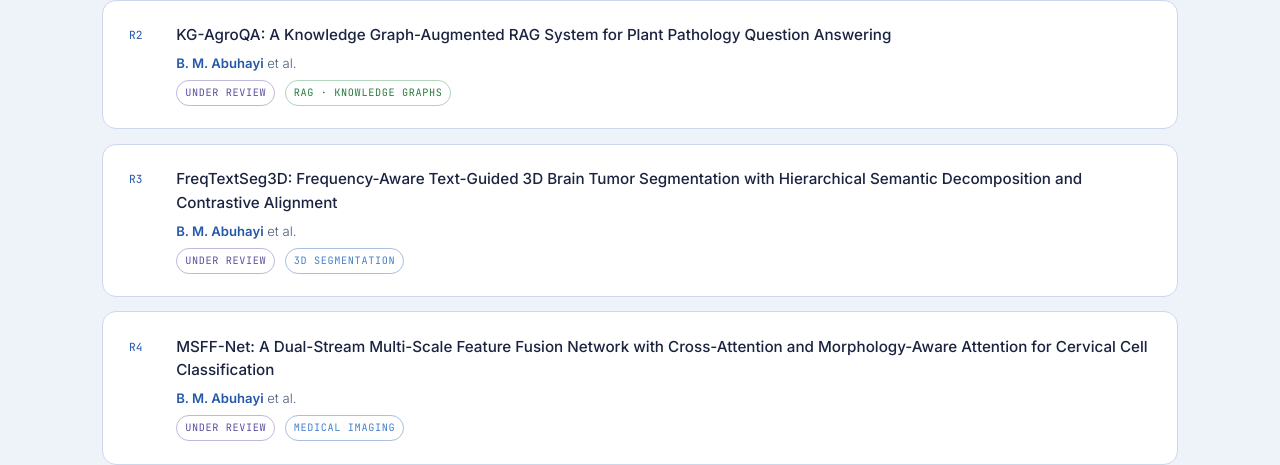
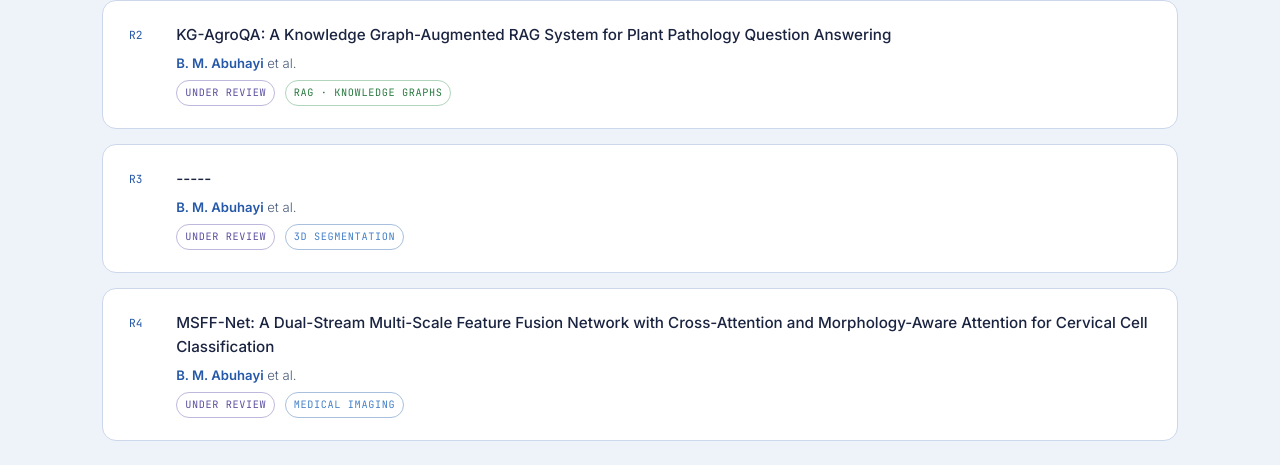
Before and after one commit to biniyam-mulugeta/biniyam-mulugeta.github.io, a plain HTML site: page index.html in a window 1280 px wide. Shown: the part 6582-7047 px from the top of the page. Drawn offline with Linux system fonts and the light colour scheme.

Commit message:
Update index.html

```diff
--- a/index.html
+++ b/index.html
@@ -504,7 +504,7 @@
       <div class="pub-item" data-tags="review medical">
         <span class="pub-num" style="color:var(--blue);">R3</span>
         <div class="pub-body">
-          <div class="pub-title">FreqTextSeg3D: Frequency-Aware Text-Guided 3D Brain Tumor Segmentation with Hierarchical Semantic Decomposition and Contrastive Alignment</div>
+          <div class="pub-title">-----</div>
           <div class="pub-authors"><strong>B. M. Abuhayi</strong> et al.</div>
           <div class="pub-meta"><span class="pub-tag review">Under Review</span><span class="pub-tag medical">3D Segmentation</span></div>
         </div>
```
